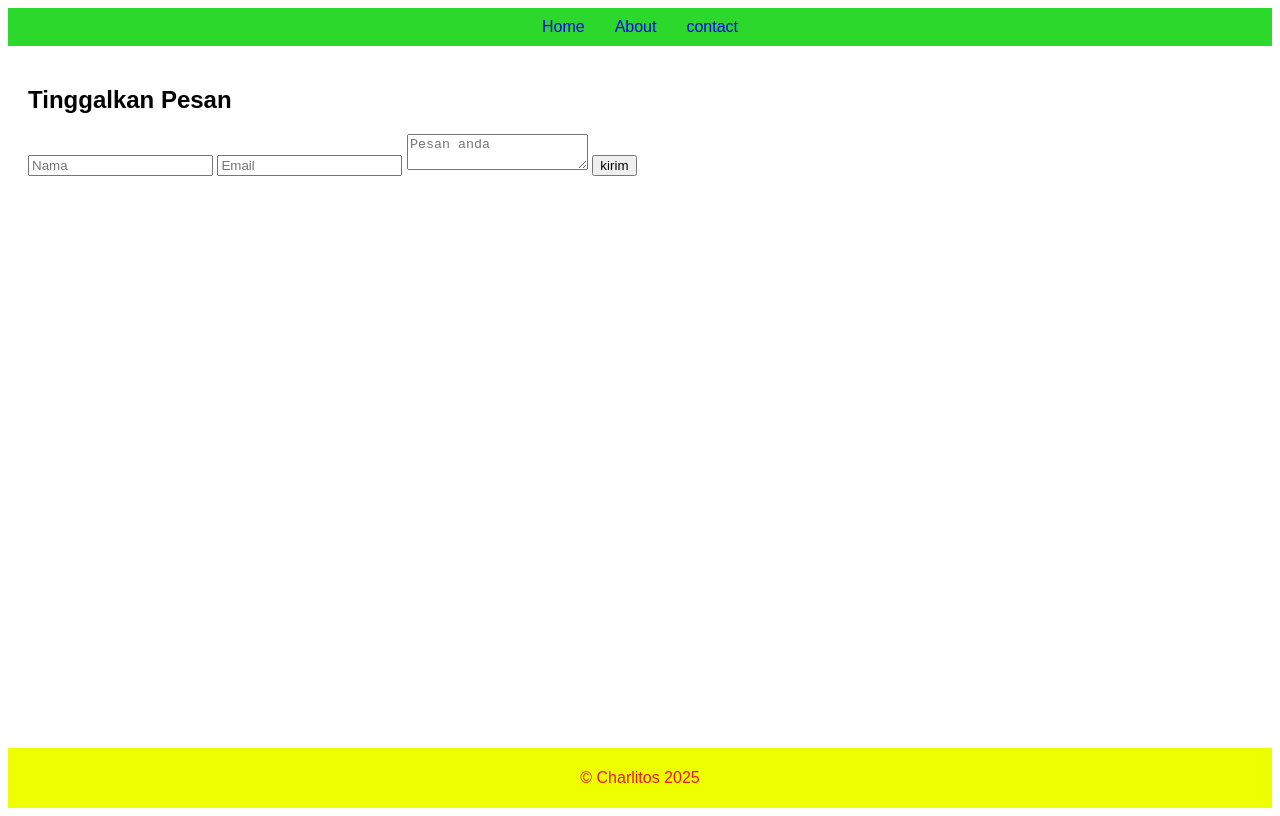
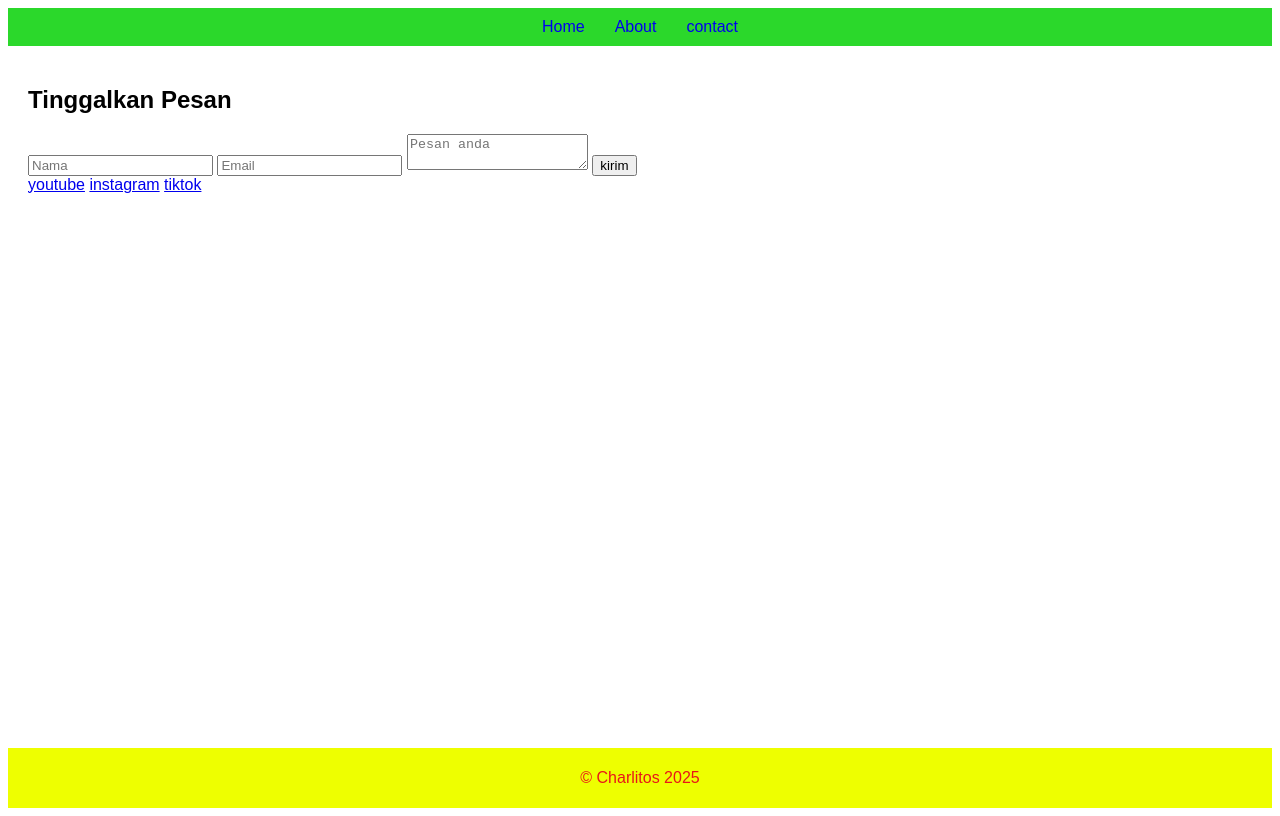
Before and after one commit to charlitos-13/charlitos_ekskul_coding_smp_kampus, a plain HTML site: page contact.html in a window 1280 px wide. Drawn offline with Linux system fonts and the light colour scheme.

Commit message:
Update contact.html

```diff
--- a/contact.html
+++ b/contact.html
@@ -17,7 +17,7 @@
 
        <main>
 
-      <section class="conten">
+      <section class="contact">
           <h1>Tinggalkan Pesan</h1>
           <form>
             <input type="text" placeholder="Nama">
@@ -25,6 +25,12 @@
             <textarea placeholder="Pesan anda"></textarea>
             <button type="submit">kirim</button>
           </form>
+
+          <div class="social-media">
+              <a href="#">youtube</a>
+               <a href="#">instagram</a>
+               <a href="#">tiktok</a>
+          </div>
       </section>
 
     </main>
@@ -34,4 +40,5 @@
     </footer>
 
     </body>
+
 </html>
```
